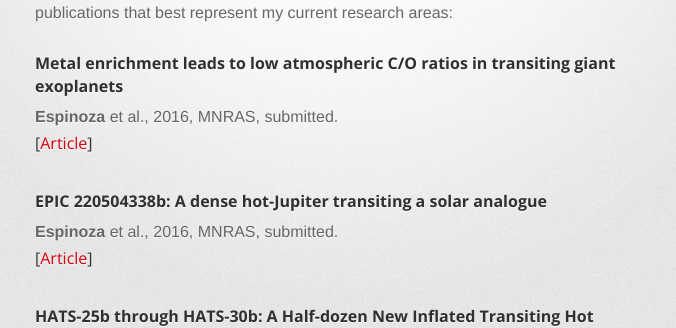
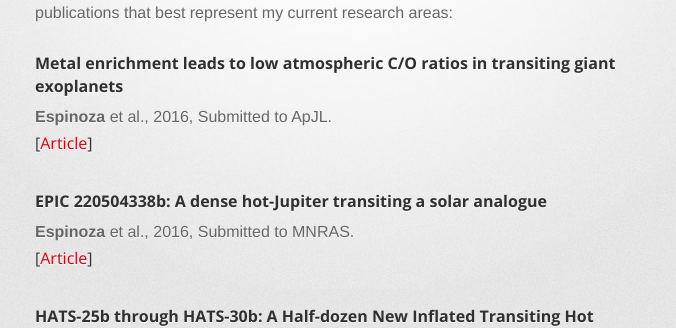
Before and after one commit to cphyc/cphyc.github.io, a Jekyll site: the page built from publications/index.html, in a window 1280 px wide. Shown: the part 284-612 px from the top of the page, without its empty margins (295-971 px from the left). Built offline with Jekyll 4.4.1, drawn with Linux system fonts in a browser that asks for light colours.

Commit message:
Updated references (again).

```diff
--- a/publications/index.html
+++ b/publications/index.html
@@ -12,13 +12,13 @@ Here is a list of selected publications that best represent my current research
 <section id="first-author">
   <div class="job">
     <h4><b>Metal enrichment leads to low atmospheric C/O ratios in transiting giant exoplanets</b></h4>
-    <b>Espinoza</b> et al., 2016, MNRAS, submitted.
+    <b>Espinoza</b> et al., 2016, Submitted to ApJL.
     <h5>[<a href="https://arxiv.org/abs/1611.08616" target="_blank">Article</a>]</h5>
   </div>
   <br>
   <div class="job">
     <h4><b>EPIC 220504338b: A dense hot-Jupiter transiting a solar analogue</b></h4>
-    <b>Espinoza</b> et al., 2016, MNRAS, submitted.
+    <b>Espinoza</b> et al., 2016, Submitted to MNRAS.
     <h5>[<a href="https://arxiv.org/abs/1611.07614" target="_blank">Article</a>]</h5>
   </div>
   <br>
```
